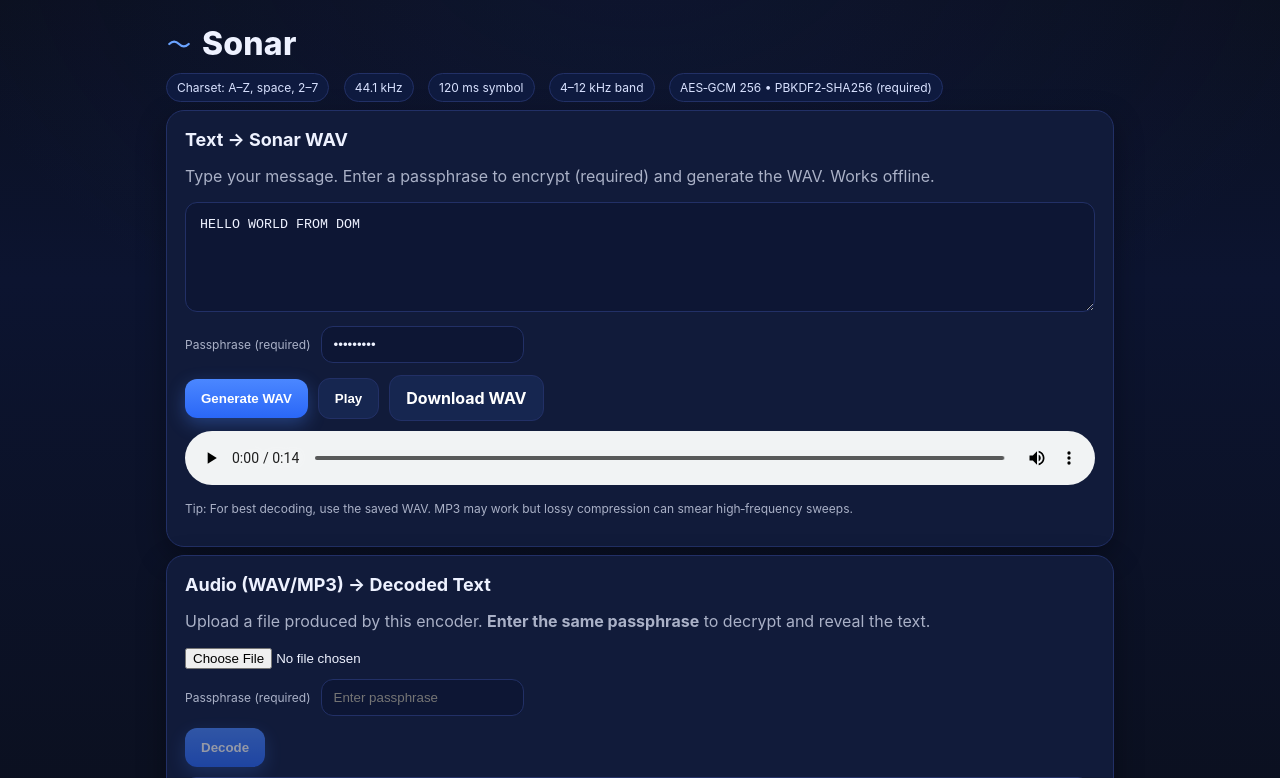
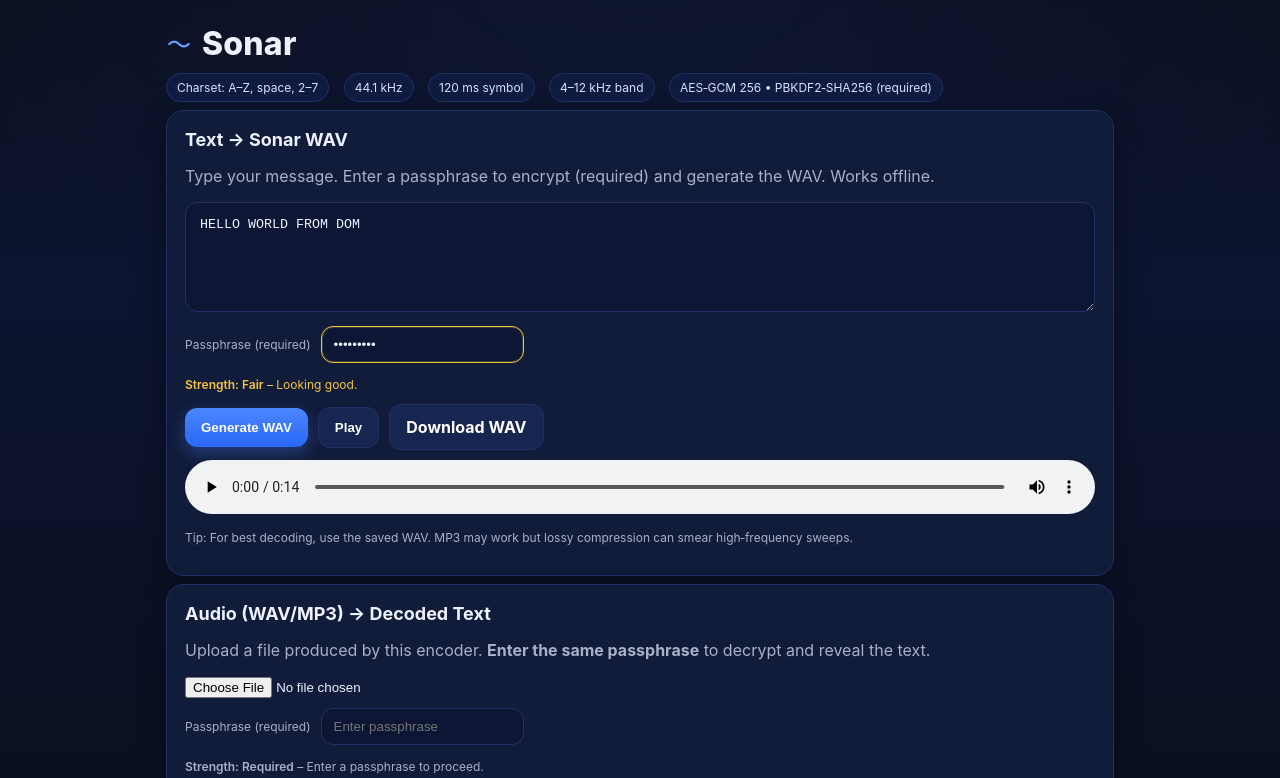
Before and after one commit to drs-az/Sonar, a plain HTML site: page index.html in a window 1280 px wide. Both pictures are taken after typing "Sample123" into the empty fields and a click on the button "Generate WAV". Shown: the top 778 px of the page. Drawn offline with Linux system fonts and the light colour scheme.

Commit message:
Add passphrase strength feedback

```diff
--- a/index.html
+++ b/index.html
@@ -33,6 +33,12 @@
   .switch{display:inline-flex;align-items:center;gap:8px}
   .switch input{width:18px;height:18px}
   input[type="password"], input[type="text"]{border-radius:12px;border:1px solid var(--line);background:#0d1634;color:#eef2ff;padding:10px 12px;outline:none}
+  .strength-indicator{width:100%;font-size:12px;margin-top:4px;color:var(--muted)}
+  .strength-indicator strong{font-weight:600}
+  input[type="password"].strength-weak{border-color:#ff6b6b;box-shadow:0 0 0 1px #ff6b6b33 inset}
+  input[type="password"].strength-fair{border-color:#f5c542;box-shadow:0 0 0 1px #f5c54233 inset}
+  input[type="password"].strength-strong{border-color:#38d996;box-shadow:0 0 0 1px #38d99633 inset}
+  input[type="password"].strength-excellent{border-color:#38d996;box-shadow:0 0 0 1px #38d99666 inset}
   .modal{position:fixed;inset:0;display:flex;align-items:center;justify-content:center;background:rgba(5,10,25,0.78);backdrop-filter:blur(6px);z-index:999;padding:20px;animation:fadeIn 0.2s ease-out}
   .modal.hidden{display:none}
   .modal-content{max-width:420px;width:100%;background:var(--card);border:1px solid var(--line);border-radius:16px;box-shadow:0 18px 40px #000a;padding:22px;display:flex;flex-direction:column;gap:16px;animation:slideUp 0.25s ease-out}
@@ -67,6 +73,7 @@
     <div class="field" style="margin-top:10px">
       <label for="encPass" class="small">Passphrase (required)</label>
       <input type="password" id="encPass" placeholder="Enter passphrase" autocomplete="new-password" required />
+      <div id="encPassFeedback" class="strength-indicator"></div>
     </div>
     <div class="row" style="margin-top:12px">
       <button id="btnEncode" class="btn">Generate WAV</button>
@@ -87,6 +94,7 @@
     <div class="field" style="margin-top:10px">
       <label for="decPass" class="small">Passphrase (required)</label>
       <input type="password" id="decPass" placeholder="Enter passphrase" autocomplete="current-password" required />
+      <div id="decPassFeedback" class="strength-indicator"></div>
     </div>
     <div class="row" style="margin-top:12px">
       <button id="btnDecode" class="btn" disabled>Decode</button>
@@ -137,6 +145,62 @@ document.getElementById('year').textContent = new Date().getFullYear();
 // ===== Utils =====
 function hann(n){ const w=new Float32Array(n); for(let i=0;i<n;i++){ w[i]=0.5*(1-Math.cos(2*Math.PI*i/(n-1))); } return w; }
 function clamp(v,lo,hi){ return Math.min(hi, Math.max(lo, v)); }
+
+// ===== Passphrase Strength =====
+const MIN_PASS_SCORE = 3; // Fair or better
+const PASS_CLASSES = ['strength-weak','strength-fair','strength-strong','strength-excellent'];
+
+function evaluatePassphrase(pass){
+  if(!pass){
+    return {
+      score: 0,
+      label: 'Required',
+      color: 'var(--muted)',
+      cssClass: '',
+      meetsMin: false,
+      suggestions: ['Enter a passphrase to proceed.']
+    };
+  }
+
+  let score = 0;
+  const suggestions = [];
+  const length = pass.length;
+
+  if(length >= 16) score += 3;
+  else if(length >= 12) score += 2;
+  else if(length >= 8) score += 1;
+  else suggestions.push('Use at least 8 characters.');
+
+  const categories = [/[a-z]/, /[A-Z]/, /[0-9]/, /[^0-9A-Za-z]/].reduce((count, regex)=> count + (regex.test(pass) ? 1 : 0), 0);
+  if(categories >= 4) score += 2;
+  else if(categories >= 3) score += 1;
+  else suggestions.push('Mix upper/lowercase letters, numbers, or symbols.');
+
+  if(/(.)\1{2,}/.test(pass)) suggestions.push('Avoid repeating characters.');
+  else score += 1;
+
+  if(/^[A-Za-z]+$/.test(pass) && length < 14) suggestions.push('Include numbers or symbols for extra entropy.');
+
+  let label='Very weak', color='#ff6b6b', cssClass='strength-weak';
+  if(score >= 6){ label='Excellent'; color='#38d996'; cssClass='strength-excellent'; }
+  else if(score >= 5){ label='Strong'; color='#38d996'; cssClass='strength-strong'; }
+  else if(score >= 3){ label='Fair'; color='#f5c542'; cssClass='strength-fair'; }
+  else if(score >= 2){ label='Weak'; color='#ff9f43'; cssClass='strength-weak'; }
+
+  const meetsMin = score >= MIN_PASS_SCORE;
+  return {score, label, color, cssClass, meetsMin, suggestions};
+}
+
+function updatePassFeedback(inputEl, feedbackEl){
+  const evaluation = evaluatePassphrase(inputEl.value);
+  PASS_CLASSES.forEach(cls=>inputEl.classList.remove(cls));
+  if(evaluation.cssClass) inputEl.classList.add(evaluation.cssClass);
+  const suggestionText = evaluation.suggestions.length ? evaluation.suggestions.join(' ') : (evaluation.label === 'Required' ? '' : 'Looking good.');
+  const detail = suggestionText ? ` – ${suggestionText}` : '';
+  feedbackEl.innerHTML = `<strong>Strength: ${evaluation.label}</strong>${detail}`;
+  feedbackEl.style.color = evaluation.color;
+  return evaluation;
+}
 
 // WAV writer (PCM16)
 function floatTo16BitPCM(float32){
@@ -263,6 +327,14 @@ const decodedPre = document.getElementById('decoded');
 const modal = document.getElementById('modal');
 const modalMessage = document.getElementById('modalMessage');
 const modalClose = document.getElementById('modalClose');
+const encPassFeedback = document.getElementById('encPassFeedback');
+const decPassFeedback = document.getElementById('decPassFeedback');
+
+let encPassEvaluation = updatePassFeedback(encPass, encPassFeedback);
+let decPassEvaluation = updatePassFeedback(decPass, decPassFeedback);
+
+encPass.addEventListener('input', ()=>{ encPassEvaluation = updatePassFeedback(encPass, encPassFeedback); });
+decPass.addEventListener('input', ()=>{ decPassEvaluation = updatePassFeedback(decPass, decPassFeedback); });
 
 function showModal(message){
   modalMessage.textContent = message;
@@ -282,8 +354,14 @@ let currentUrl = null;
 
 btnEncode.addEventListener('click', async ()=>{
   const pass = encPass.value || '';
+  encPassEvaluation = updatePassFeedback(encPass, encPassFeedback);
   if(!pass) {
     showModal('Passphrase is required to create the WAV.');
+    return;
+  }
+  if(!encPassEvaluation.meetsMin){
+    const advice = encPassEvaluation.suggestions.join(' ') || 'Try a longer passphrase with more character variety.';
+    showModal('Passphrase is too weak. ' + advice);
     return;
   }
 
@@ -313,6 +391,7 @@ btnDecode.addEventListener('click', async ()=>{
   btnDecode.disabled = true; decodedPre.textContent='Decoding…';
   try{
     const pass = decPass.value || '';
+    decPassEvaluation = updatePassFeedback(decPass, decPassFeedback);
     if(!pass){ decodedPre.textContent = 'Passphrase is required to decode.'; return; }
     const x = await decodeFileToFloat32(file);
     const txt = decodeAudioToText(x);
```
